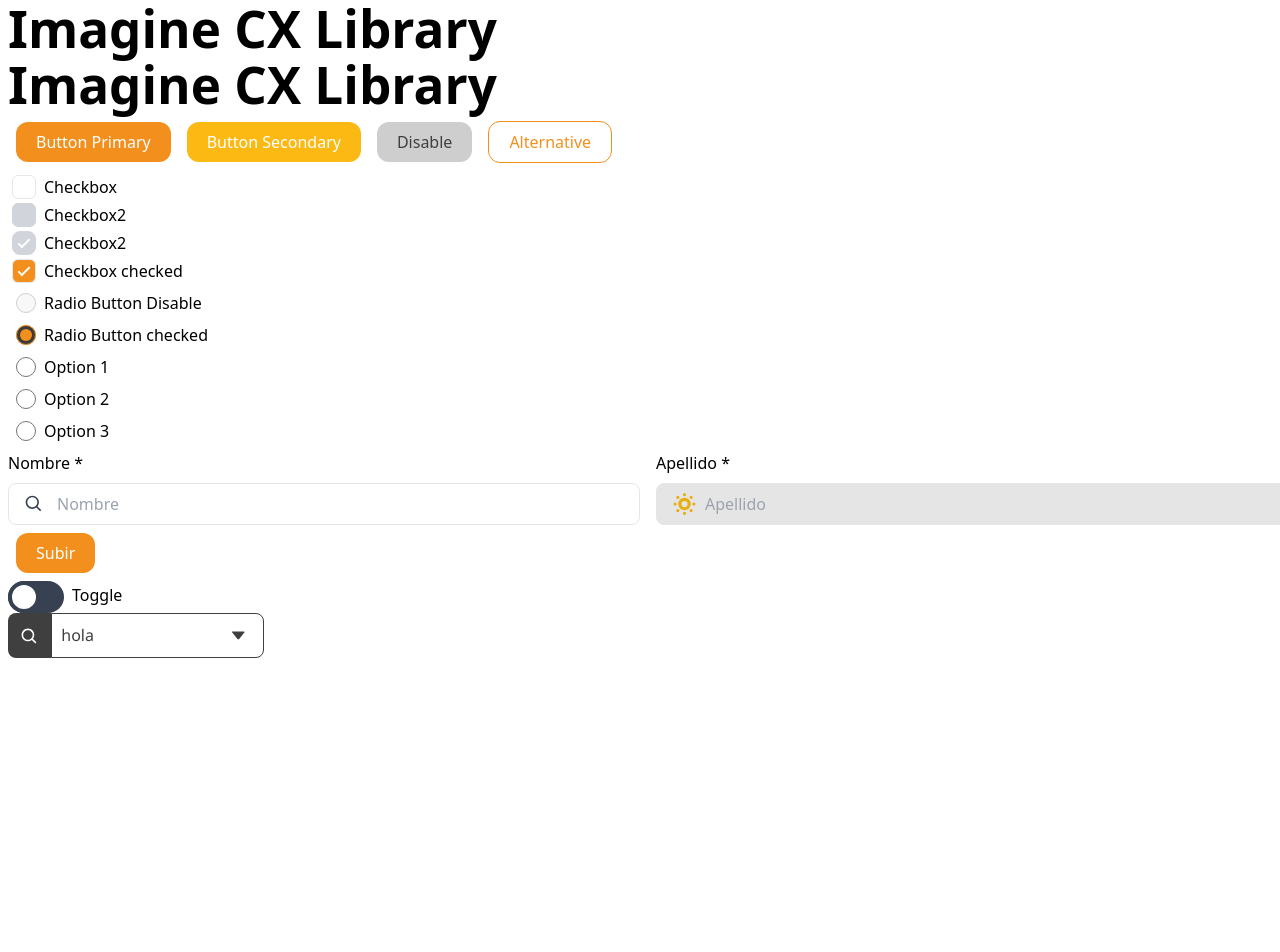
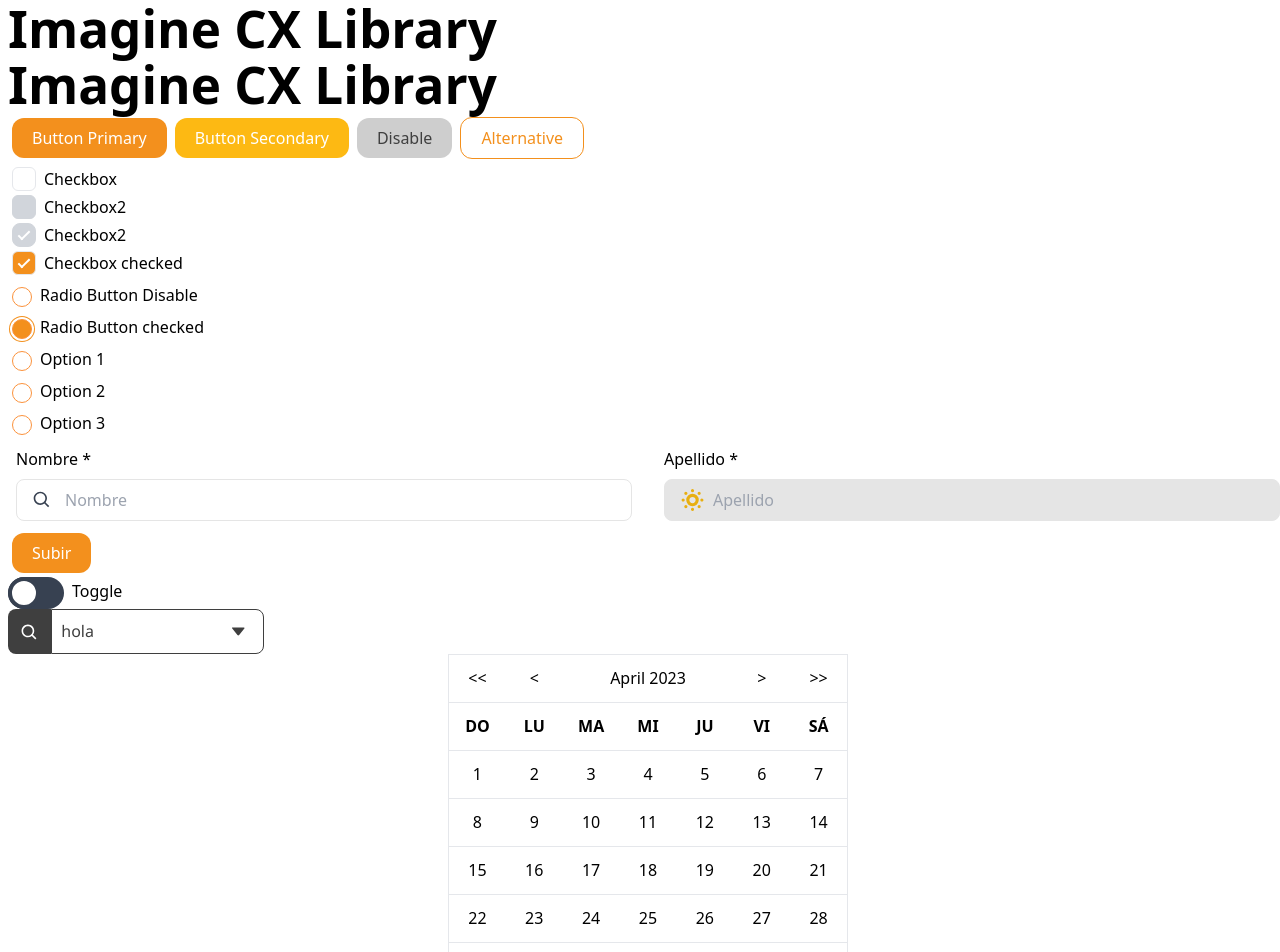
Before and after one commit to Imagine-CX/imaginecx-library, a React (Vite) app: page / in a window 1280 px wide. Shown: the top 952 px of the page. Before the commit the page ends 800 px from the top, so only its background shows below. Built offline with nearby package versions, Linux system fonts and the light colour scheme.

Commit message:
Radio buttons Changed and start calendar

```diff
--- a/package.json
+++ b/package.json
@@ -48,6 +48,7 @@
     "@typescript-eslint/parser": "^5.58.0",
     "@vitejs/plugin-react": "^3.1.0",
     "autoprefixer": "^10.4.14",
+    "date-fns": "^2.29.3",
     "eslint": "^8.38.0",
     "eslint-config-prettier": "^8.8.0",
     "eslint-plugin-import": "^2.27.5",
@@ -73,7 +74,8 @@
   },
   "peerDependencies": {
     "react": "16.8.0 || >=17.x",
-    "react-dom": "16.8.0 || >=17.x"
+    "react-dom": "16.8.0 || >=17.x",
+    "date-fns": ">=2.29.3"
   },
   "repository": {
     "type": "git",
@@ -87,6 +89,7 @@
   "homepage": "https://github.com/Imagine-CX/imaginecx-library#readme",
   "license": "MIT",
   "dependencies": {
+    "clsx": "^1.2.1",
     "react-icons": "^4.8.0"
   }
 }
--- a/src/App.tsx
+++ b/src/App.tsx
@@ -1,6 +1,7 @@
+import { useState } from 'react';
 import { BiSearch } from 'react-icons/bi';
 
-import { Button, CheckBox, Dropdown, Header, InputField, Radio, Toggle } from './components';
+import { Button, Calendar, CheckBox, Dropdown, Header, InputField, Radio, Toggle } from './components';
 
 const options = [
   { id: 1, value: 'option1', label: 'Option 1' },
@@ -9,6 +10,7 @@ const options = [
 ];
 
 function App() {
+  const [currentDate, setCurrentDate] = useState(new Date());
   return (
     <div className="icx-container icx-w-[100vw] icx-mx-2">
       <Header text="Imagine CX Library" variant="h1" />
@@ -26,8 +28,8 @@ function App() {
         <CheckBox text="Checkbox2" id="check2" disabled />
         <CheckBox text="Checkbox2" id="check2" disabled checked />
         <CheckBox text="Checkbox checked" checked />
-        <Radio text="Radio Button Disable" disabled />
-        <Radio text="Radio Button checked" checked />
+        <Radio text="Radio Button Disable" disabled id="radio1" />
+        <Radio text="Radio Button checked" checked id="radio2" />
 
         {options.map((option) => (
           <div key={option.id}>
@@ -89,6 +91,9 @@ function App() {
           icon={<BiSearch size={19} className="icx-text-white icx-ml-1 icx-mt-1.5" />}
         />
       </div>
+      <div className="mt-10 icx-flex icx-flex-col icx-items-center">
+        <Calendar value={currentDate} onChange={setCurrentDate} />
+      </div>
     </div>
   );
 }
--- a/src/components/Btns/Button.tsx
+++ b/src/components/Btns/Button.tsx
@@ -11,8 +11,10 @@ export const Button = ({ text, color, disabled, ...btnProps }: IBtnPrimary): JSX
   const estiloBtn: string = disabled ? 'icx-btn-disable' : `${color}`;
 
   return (
-    <button className={`${estiloBtn} icx-m-2 icx-px-5 icx-py-2 icx-rounded-xl`} {...btnProps}>
-      <span>{text}</span>
-    </button>
+    <>
+      <button className={`${estiloBtn} icx-m-1 icx-px-5 icx-py-2 icx-rounded-xl`} {...btnProps}>
+        <span className="">{text}</span>
+      </button>
+    </>
   );
 };
--- /dev/null
+++ b/src/components/Calendar/Calendar.tsx
@@ -0,0 +1,59 @@
+import { getDaysWeek } from '../helpers';
+import { Cell } from './Cell';
+
+const daysOfWeek = getDaysWeek(6);
+
+export interface ICalendar extends React.PropsWithChildren {
+  value?: Date;
+  onChange?: (value: Date) => void;
+}
+
+export const Calendar = ({ value, onChange, ...props }: ICalendar): JSX.Element => {
+  return (
+    <div className="icx-w-[400px] icx-border">
+      <div className="icx-grid icx-grid-cols-7 icx-items-center icx-justify-center icx-text-center">
+        <Cell>{'<<'}</Cell>
+        <Cell>{'<'}</Cell>
+        <Cell className="icx-col-span-3">April 2023</Cell>
+        <Cell>{'>'}</Cell>
+        <Cell>{'>>'}</Cell>
+        {daysOfWeek.map((day) => (
+          <Cell className="icx-font-bold" key={day}>
+            {day}
+          </Cell>
+        ))}
+        <Cell>1</Cell>
+        <Cell>2</Cell>
+        <Cell>3</Cell>
+        <Cell>4</Cell>
+        <Cell>5</Cell>
+        <Cell>6</Cell>
+        <Cell>7</Cell>
+        <Cell>8</Cell>
+        <Cell>9</Cell>
+        <Cell>10</Cell>
+        <Cell>11</Cell>
+        <Cell>12</Cell>
+        <Cell>13</Cell>
+        <Cell>14</Cell>
+        <Cell>15</Cell>
+        <Cell>16</Cell>
+        <Cell>17</Cell>
+        <Cell>18</Cell>
+        <Cell>19</Cell>
+        <Cell>20</Cell>
+        <Cell>21</Cell>
+        <Cell>22</Cell>
+        <Cell>23</Cell>
+        <Cell>24</Cell>
+        <Cell>25</Cell>
+        <Cell>26</Cell>
+        <Cell>27</Cell>
+        <Cell>28</Cell>
+        <Cell>29</Cell>
+        <Cell>30</Cell>
+        <Cell>31</Cell>
+      </div>
+    </div>
+  );
+};
--- /dev/null
+++ b/src/components/Calendar/Cell.tsx
@@ -0,0 +1,14 @@
+import clsx from 'clsx';
+import React from 'react';
+
+export interface ICell extends React.PropsWithChildren {
+  className?: string;
+}
+
+export const Cell = ({ className, children }: ICell): JSX.Element => {
+  return (
+    <div className={clsx('icx-h-12 icx-flex icx-items-center icx-justify-center icx-border-b', className)}>
+      {children}
+    </div>
+  );
+};
--- /dev/null
+++ b/src/components/Calendar/index.ts
@@ -0,0 +1 @@
+export * from './Calendar';
--- a/src/components/Forms/InputField.tsx
+++ b/src/components/Forms/InputField.tsx
@@ -15,7 +15,7 @@ export const InputField = ({ label, icon = null, disabled, required, ...inputPro
   const estiloInput: string = disabled ? 'icx-input-disabled' : 'icx-input-active';
 
   return (
-    <div className="px-4 py-8 flex flex-col md:flex-row md:items-center md:justify-center gap-8">
+    <div className="icx-px-2 icx-py-2 icx-flex icx-flex-col md:icx-flex-row md:icx-items-center md:icx-justify-center icx-gap-8">
       <div className="icx-w-full icx-flex icx-flex-col icx-gap-y-2">
         <label>
           {label} {required ? <span className="icx-text-neutral-500">*</span> : ''}
--- a/src/components/Forms/Radio.tsx
+++ b/src/components/Forms/Radio.tsx
@@ -6,14 +6,20 @@ export interface IRadio extends InputHTMLAttributes<HTMLInputElement> {
   text: string;
 }
 
-export const Radio = ({ text, disabled, ...radioProps }: IRadio): JSX.Element => {
-  const estiloRadio: string = disabled ? 'icx-radio-disabled' : 'icx-radio-active';
+export const Radio = ({ text, disabled, name, id, ...radioProps }: IRadio): JSX.Element => {
+  // const estiloRadio: string = disabled ? 'icx-radio-disabled' : 'icx-radio-active';
 
   return (
     <>
-      <div className="icx-flex icx-items-center icx-m-2">
-        <input type="radio" className={`${estiloRadio}`} disabled={disabled} {...radioProps} />
-        <label className="icx-ml-2">{text}</label>
+      <div className="icx-flex icx-items-center icx-gap-x-2 icx-m-1 inline-block align-middle">
+        <div className="icx-radio">
+          <input name={name} type="radio" id={id} className="icx-hidden" disabled={disabled} {...radioProps} />
+          <label
+            htmlFor={id}
+            className="icx-mt-2 icx-rounded-full icx-border icx-border-orange-400 icx-flex icx-w-5 icx-h-5"
+          ></label>
+        </div>
+        <span className="icx-pt-1">{text}</span>
       </div>
     </>
   );
--- /dev/null
+++ b/src/components/helpers/getDaysOfWeek.ts
@@ -0,0 +1,23 @@
+import { add, format, lastDayOfWeek } from 'date-fns';
+import { es } from 'date-fns/locale';
+
+export const getDaysWeek = (formatQty: number) => {
+  let formatDays = 'EEEEE';
+
+  if (formatQty) {
+    formatDays = '';
+    for (let x = 0; x < formatQty; x++) {
+      formatDays += 'E';
+    }
+  }
+
+  const lastDayWeek = 7;
+  const firstDayWeek = 1;
+  const result = [];
+
+  for (let dayWeek = firstDayWeek; dayWeek <= lastDayWeek; dayWeek++) {
+    const day = add(lastDayOfWeek(new Date()), { days: dayWeek });
+    result.push(format(day, formatDays, { locale: es }).toUpperCase());
+  }
+  return result;
+};
--- /dev/null
+++ b/src/components/helpers/index.ts
@@ -0,0 +1 @@
+export * from './getDaysOfWeek';
--- a/src/components/index.ts
+++ b/src/components/index.ts
@@ -1,5 +1,6 @@
 import './style.css';
 export * from './Btns';
+export * from './Calendar';
 export * from './Forms';
 export * from './Headers';
 export type { IHelloWorld } from './HelloWorld';
--- a/src/components/style.css
+++ b/src/components/style.css
@@ -83,6 +83,7 @@
             after:icx-rotate-45
             icx-cursor-not-allowed;
   }
+
   .icx-unchecked-disabled {
     @apply icx-relative
             icx-flex
@@ -130,18 +131,12 @@
           icx-cursor-not-allowed;
   }
 
-  .icx-radio-active {
-    @apply icx-h-5
-          icx-w-5
-          icx-text-primary-400
-          icx-border-primary-500
-          icx-accent-primary-400
-          icx-bg-white
-          hover:icx-text-primary-500
-          checked:icx-bg-primary-400
-          focus:icx-ring-1
-          focus:icx-ring-primary-400
-          icx-cursor-pointer;
+  .icx-radio input {
+    @apply icx-bg-white;
+  }
+
+  .icx-radio input:checked ~ label {
+    @apply icx-bg-primary-400 icx-ring-offset-2 icx-ring-1 icx-ring-primary-400 ;
   }
 
   .icx-input-active {
```
Also changed, not shown: 1 other file (tests, documents, lock files or other folders).
